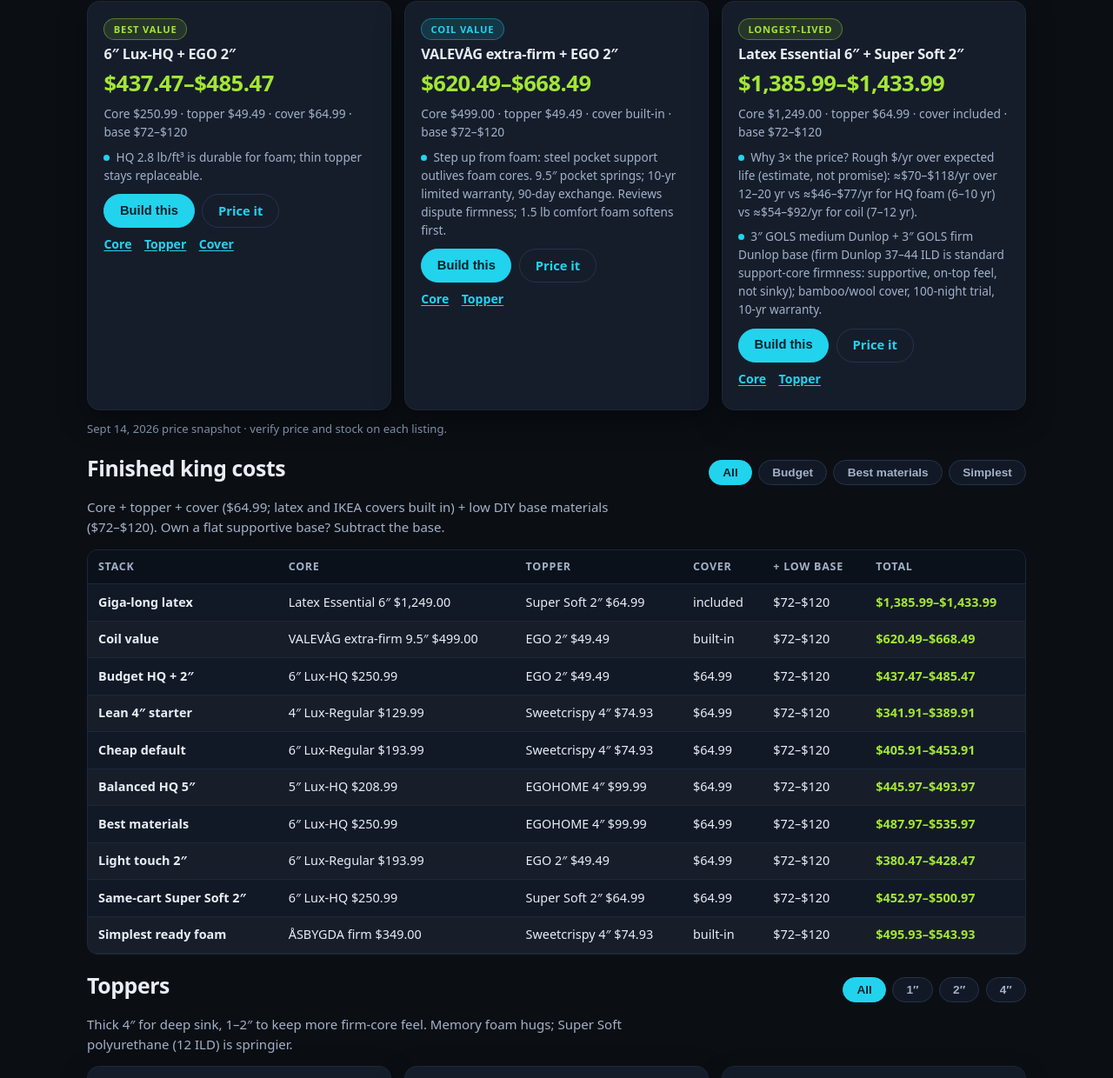
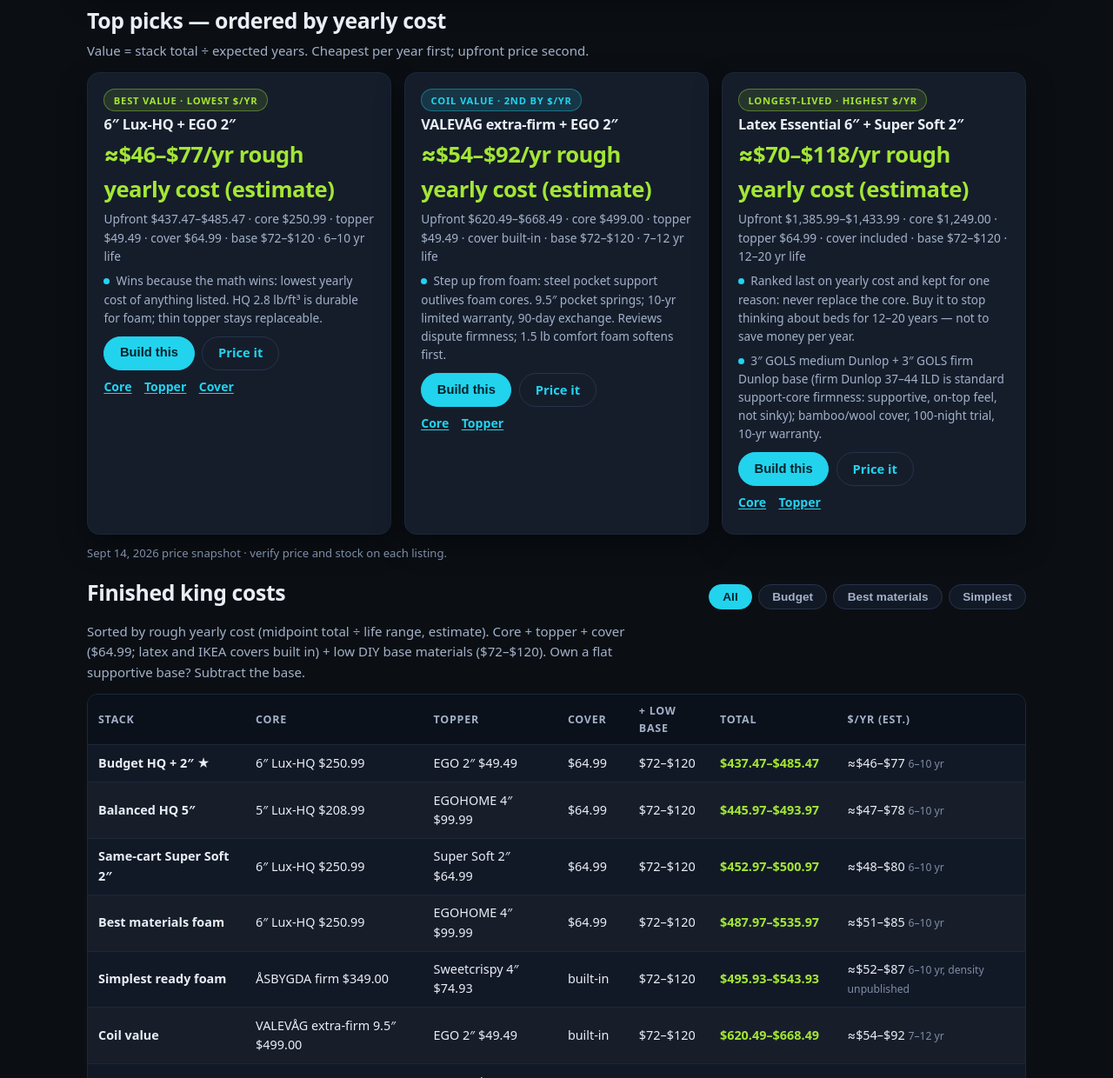
Before and after one commit to Soren8/bed, a plain HTML site: page index.html in a window 1280 px wide. Shown: the part 873-2113 px from the top of the page at 87% size. Drawn offline with Linux system fonts and the light colour scheme; grey boxes are pictures that could not be loaded.

Commit message:
Order by yearly cost: $yr-first picks, sorted stack table with honest lifespan math

```diff
--- a/index.html
+++ b/index.html
@@ -55,20 +55,21 @@
         <li><strong>Budget 1.5&ndash;1.8 PCF polyfoam ~3&ndash;6 yr</strong> &mdash; shortest.</li>
       </ul>
       <p class="fineprint">Ranges from Sleep Foundation durability methodology, Tom&rsquo;s Guide, and the Avocado help center &mdash; industry consensus and lab testing, not peer-reviewed guarantees; comfort layers wear out first.</p>
-      <p class="logic-note"><strong>The cheap-foam-trap: a foam core under foam</strong> &mdash; a 1.8 lb/ft&sup3; foam core softens at about the same rate as a foam topper, so the two sag together with nothing firm underneath. <strong>When foam still makes sense:</strong> the cheapest experiment &mdash; a denser 2.8 lb/ft&sup3; HQ core with a thin replaceable topper on top.</p>
+      <p class="logic-note"><strong>Value means yearly cost:</strong> stack total &divide; expected years of service. A cheap stack that sags in 3 years costs more per year than a pricier one that lasts 12. <strong>The cheap-foam-trap: a foam core under foam</strong> &mdash; a 1.8 lb/ft&sup3; foam core softens at about the same rate as a foam topper, so the two sag together with nothing firm underneath. <strong>When foam still makes sense:</strong> the cheapest experiment &mdash; a denser 2.8 lb/ft&sup3; HQ core with a thin replaceable topper on top.</p>
     </div>
   </section>
 
   <section id="picks" aria-labelledby="picks-h">
-    <h2 id="picks-h">Top picks</h2>
+    <h2 id="picks-h">Top picks &mdash; ordered by yearly cost</h2>
+    <p class="section-sub">Value = stack total &divide; expected years. Cheapest per year first; upfront price second.</p>
     <div class="pick-grid">
 
       <article class="card pick">
-        <p class="flag flag-green">Best value</p>
+        <p class="flag flag-green">Best value &middot; lowest $/yr</p>
         <h3>6&Prime; Lux-HQ + EGO 2&Prime;</h3>
-        <p class="pick-total">$437.47&ndash;$485.47</p>
-        <p class="pick-parts">Core $250.99 &middot; topper $49.49 &middot; cover $64.99 &middot; base $72&ndash;$120</p>
-        <p class="stock">HQ 2.8 lb/ft&sup3; is durable for foam; thin topper stays replaceable.</p>
+        <p class="pick-total">&asymp;$46&ndash;$77/yr <span>rough yearly cost (estimate)</span></p>
+        <p class="pick-parts">Upfront $437.47&ndash;$485.47 &middot; core $250.99 &middot; topper $49.49 &middot; cover $64.99 &middot; base $72&ndash;$120 &middot; 6&ndash;10 yr life</p>
+        <p class="stock">Wins because the math wins: lowest yearly cost of anything listed. HQ 2.8 lb/ft&sup3; is durable for foam; thin topper stays replaceable.</p>
         <p class="pick-actions">
           <button type="button" class="btn btn-primary" data-build data-core="hq6" data-topper="ego2" data-base="low">Build this</button>
           <a class="btn btn-ghost" href="#calculator">Price it</a>
@@ -81,10 +82,10 @@
       </article>
 
       <article class="card pick">
-        <p class="flag">Coil value</p>
+        <p class="flag">Coil value &middot; 2nd by $/yr</p>
         <h3>VALEV&Aring;G extra-firm + EGO 2&Prime;</h3>
-        <p class="pick-total">$620.49&ndash;$668.49</p>
-        <p class="pick-parts">Core $499.00 &middot; topper $49.49 &middot; cover built-in &middot; base $72&ndash;$120</p>
+        <p class="pick-total">&asymp;$54&ndash;$92/yr <span>rough yearly cost (estimate)</span></p>
+        <p class="pick-parts">Upfront $620.49&ndash;$668.49 &middot; core $499.00 &middot; topper $49.49 &middot; cover built-in &middot; base $72&ndash;$120 &middot; 7&ndash;12 yr life</p>
         <p class="stock">Step up from foam: steel pocket support outlives foam cores. 9.5&Prime; pocket springs; 10-yr limited warranty, 90-day exchange. Reviews dispute firmness; 1.5 lb comfort foam softens first.</p>
         <p class="pick-actions">
           <button type="button" class="btn btn-primary" data-build data-core="valevag" data-topper="ego2" data-base="low">Build this</button>
@@ -97,11 +98,11 @@
       </article>
 
       <article class="card pick">
-        <p class="flag flag-green">Longest-lived</p>
+        <p class="flag flag-green">Longest-lived &middot; highest $/yr</p>
         <h3>Latex Essential 6&Prime; + Super Soft 2&Prime;</h3>
-        <p class="pick-total">$1,385.99&ndash;$1,433.99</p>
-        <p class="pick-parts">Core $1,249.00 &middot; topper $64.99 &middot; cover included &middot; base $72&ndash;$120</p>
-        <p class="stock">Why 3&times; the price? Rough $/yr over expected life (estimate, not promise): &asymp;$70&ndash;$118/yr over 12&ndash;20 yr vs &asymp;$46&ndash;$77/yr for HQ foam (6&ndash;10 yr) vs &asymp;$54&ndash;$92/yr for coil (7&ndash;12 yr).</p>
+        <p class="pick-total">&asymp;$70&ndash;$118/yr <span>rough yearly cost (estimate)</span></p>
+        <p class="pick-parts">Upfront $1,385.99&ndash;$1,433.99 &middot; core $1,249.00 &middot; topper $64.99 &middot; cover included &middot; base $72&ndash;$120 &middot; 12&ndash;20 yr life</p>
+        <p class="stock">Ranked last on yearly cost and kept for one reason: never replace the core. Buy it to stop thinking about beds for 12&ndash;20 years &mdash; not to save money per year.</p>
         <p class="stock">3&Prime; GOLS medium Dunlop + 3&Prime; GOLS firm Dunlop base (firm Dunlop 37&ndash;44 ILD is standard support-core firmness: supportive, on-top feel, not sinky); bamboo/wool cover, 100-night trial, 10-yr warranty.</p>
         <p class="pick-actions">
           <button type="button" class="btn btn-primary" data-build data-core="latex" data-topper="supersoft2" data-base="low">Build this</button>
@@ -127,66 +128,77 @@
         <button type="button" data-filter="simple" aria-pressed="false">Simplest</button>
       </div>
     </div>
-    <p class="section-sub">Core + topper + cover ($64.99; latex and IKEA covers built in) + low DIY base materials ($72&ndash;$120). Own a flat supportive base? Subtract the base.</p>
+    <p class="section-sub">Sorted by rough yearly cost (midpoint total &divide; life range, estimate). Core + topper + cover ($64.99; latex and IKEA covers built in) + low DIY base materials ($72&ndash;$120). Own a flat supportive base? Subtract the base.</p>
     <div class="table-scroll">
     <table class="stack-table" id="stack-table">
       <thead>
-        <tr><th scope="col">Stack</th><th scope="col">Core</th><th scope="col">Topper</th><th scope="col">Cover</th><th scope="col">+ low base</th><th scope="col">Total</th></tr>
+        <tr><th scope="col">Stack</th><th scope="col">Core</th><th scope="col">Topper</th><th scope="col">Cover</th><th scope="col">+ low base</th><th scope="col">Total</th><th scope="col">$/yr (est.)</th></tr>
       </thead>
       <tbody>
+        <tr data-tags="budget">
+          <th scope="row">Budget HQ + 2&Prime; ★</th>
+          <td>6&Prime; Lux-HQ $250.99</td><td>EGO 2&Prime; $49.49</td><td>$64.99</td><td>$72&ndash;$120</td>
+          <td><strong>$437.47&ndash;$485.47</strong></td>
+          <td>&asymp;$46&ndash;$77 <span class="mini">6&ndash;10 yr</span></td>
+        </tr>
         <tr data-tags="materials">
-          <th scope="row">Giga-long latex</th>
-          <td>Latex Essential 6&Prime; $1,249.00</td><td>Super Soft 2&Prime; $64.99</td><td>included</td><td>$72&ndash;$120</td>
-          <td><strong>$1,385.99&ndash;$1,433.99</strong></td>
+          <th scope="row">Balanced HQ 5&Prime;</th>
+          <td>5&Prime; Lux-HQ $208.99</td><td>EGOHOME 4&Prime; $99.99</td><td>$64.99</td><td>$72&ndash;$120</td>
+          <td><strong>$445.97&ndash;$493.97</strong></td>
+          <td>&asymp;$47&ndash;$78 <span class="mini">6&ndash;10 yr</span></td>
+        </tr>
+        <tr data-tags="materials">
+          <th scope="row">Same-cart Super Soft 2&Prime;</th>
+          <td>6&Prime; Lux-HQ $250.99</td><td>Super Soft 2&Prime; $64.99</td><td>$64.99</td><td>$72&ndash;$120</td>
+          <td><strong>$452.97&ndash;$500.97</strong></td>
+          <td>&asymp;$48&ndash;$80 <span class="mini">6&ndash;10 yr</span></td>
+        </tr>
+        <tr data-tags="materials">
+          <th scope="row">Best materials foam</th>
+          <td>6&Prime; Lux-HQ $250.99</td><td>EGOHOME 4&Prime; $99.99</td><td>$64.99</td><td>$72&ndash;$120</td>
+          <td><strong>$487.97&ndash;$535.97</strong></td>
+          <td>&asymp;$51&ndash;$85 <span class="mini">6&ndash;10 yr</span></td>
+        </tr>
+        <tr data-tags="simple">
+          <th scope="row">Simplest ready foam</th>
+          <td>&Aring;SBYGDA firm $349.00</td><td>Sweetcrispy 4&Prime; $74.93</td><td>built-in</td><td>$72&ndash;$120</td>
+          <td><strong>$495.93&ndash;$543.93</strong></td>
+          <td>&asymp;$52&ndash;$87 <span class="mini">6&ndash;10 yr, density unpublished</span></td>
         </tr>
         <tr data-tags="budget simple">
           <th scope="row">Coil value</th>
           <td>VALEV&Aring;G extra-firm 9.5&Prime; $499.00</td><td>EGO 2&Prime; $49.49</td><td>built-in</td><td>$72&ndash;$120</td>
           <td><strong>$620.49&ndash;$668.49</strong></td>
-        </tr>
-        <tr data-tags="budget">
-          <th scope="row">Budget HQ + 2&Prime;</th>
-          <td>6&Prime; Lux-HQ $250.99</td><td>EGO 2&Prime; $49.49</td><td>$64.99</td><td>$72&ndash;$120</td>
-          <td><strong>$437.47&ndash;$485.47</strong></td>
+          <td>&asymp;$54&ndash;$92 <span class="mini">7&ndash;12 yr</span></td>
         </tr>
         <tr data-tags="budget">
           <th scope="row">Lean 4&Prime; starter</th>
           <td>4&Prime; Lux-Regular $129.99</td><td>Sweetcrispy 4&Prime; $74.93</td><td>$64.99</td><td>$72&ndash;$120</td>
           <td><strong>$341.91&ndash;$389.91</strong></td>
-        </tr>
-        <tr data-tags="budget">
-          <th scope="row">Cheap default</th>
-          <td>6&Prime; Lux-Regular $193.99</td><td>Sweetcrispy 4&Prime; $74.93</td><td>$64.99</td><td>$72&ndash;$120</td>
-          <td><strong>$405.91&ndash;$453.91</strong></td>
-        </tr>
-        <tr data-tags="materials">
-          <th scope="row">Balanced HQ 5&Prime;</th>
-          <td>5&Prime; Lux-HQ $208.99</td><td>EGOHOME 4&Prime; $99.99</td><td>$64.99</td><td>$72&ndash;$120</td>
-          <td><strong>$445.97&ndash;$493.97</strong></td>
-        </tr>
-        <tr data-tags="materials">
-          <th scope="row">Best materials</th>
-          <td>6&Prime; Lux-HQ $250.99</td><td>EGOHOME 4&Prime; $99.99</td><td>$64.99</td><td>$72&ndash;$120</td>
-          <td><strong>$487.97&ndash;$535.97</strong></td>
+          <td>&asymp;$61&ndash;$122 <span class="mini">3&ndash;6 yr budget foam</span></td>
         </tr>
         <tr data-tags="budget">
           <th scope="row">Light touch 2&Prime;</th>
           <td>6&Prime; Lux-Regular $193.99</td><td>EGO 2&Prime; $49.49</td><td>$64.99</td><td>$72&ndash;$120</td>
           <td><strong>$380.47&ndash;$428.47</strong></td>
+          <td>&asymp;$67&ndash;$135 <span class="mini">3&ndash;6 yr budget foam</span></td>
         </tr>
         <tr data-tags="materials">
-          <th scope="row">Same-cart Super Soft 2&Prime;</th>
-          <td>6&Prime; Lux-HQ $250.99</td><td>Super Soft 2&Prime; $64.99</td><td>$64.99</td><td>$72&ndash;$120</td>
-          <td><strong>$452.97&ndash;$500.97</strong></td>
+          <th scope="row">Giga-long latex</th>
+          <td>Latex Essential 6&Prime; $1,249.00</td><td>Super Soft 2&Prime; $64.99</td><td>included</td><td>$72&ndash;$120</td>
+          <td><strong>$1,385.99&ndash;$1,433.99</strong></td>
+          <td>&asymp;$70&ndash;$118 <span class="mini">12&ndash;20 yr</span></td>
         </tr>
-        <tr data-tags="simple">
-          <th scope="row">Simplest ready foam</th>
-          <td>&Aring;SBYGDA firm $349.00</td><td>Sweetcrispy 4&Prime; $74.93</td><td>built-in</td><td>$72&ndash;$120</td>
-          <td><strong>$495.93&ndash;$543.93</strong></td>
+        <tr data-tags="budget">
+          <th scope="row">Cheap default ⚠ costly/yr</th>
+          <td>6&Prime; Lux-Regular $193.99</td><td>Sweetcrispy 4&Prime; $74.93</td><td>$64.99</td><td>$72&ndash;$120</td>
+          <td><strong>$405.91&ndash;$453.91</strong></td>
+          <td>&asymp;$72&ndash;$143 <span class="mini">3&ndash;6 yr budget foam</span></td>
         </tr>
       </tbody>
     </table>
     </div>
+    <p class="fineprint">$/yr = midpoint total &divide; expected life range (estimate, not promise). Budget 1.8 PCF foam uses 3&ndash;6 yr; HQ 2.8 PCF 6&ndash;10 yr; coil hybrid 7&ndash;12 yr; latex 12&ndash;20 yr. ÅSBYGDA density unpublished, shown at generic foam range.</p>
   </section>
 
   <section id="toppers" aria-labelledby="toppers-h">
--- a/styles.css
+++ b/styles.css
@@ -176,7 +176,11 @@ footer p{color:var(--faint);font-size:.85rem;margin:0}
 }
 @media (max-width:560px){
   body{font-size:15px}
-  section{margin:1.1rem 0}
+  section{margin:.9rem 0}
+  .hero{padding:.6rem 0 0}
+  .hero-art img{max-height:150px}
+  .logic .fineprint{margin:.25rem 0}
+  .tick li{margin:.25rem 0}
   .card{padding:.95rem}
   .bar-inner{flex-wrap:wrap;gap:.4rem}
   .topnav{gap:.3rem}
```
Also changed, not shown: tests/redesign.js (+7 -3 lines).
